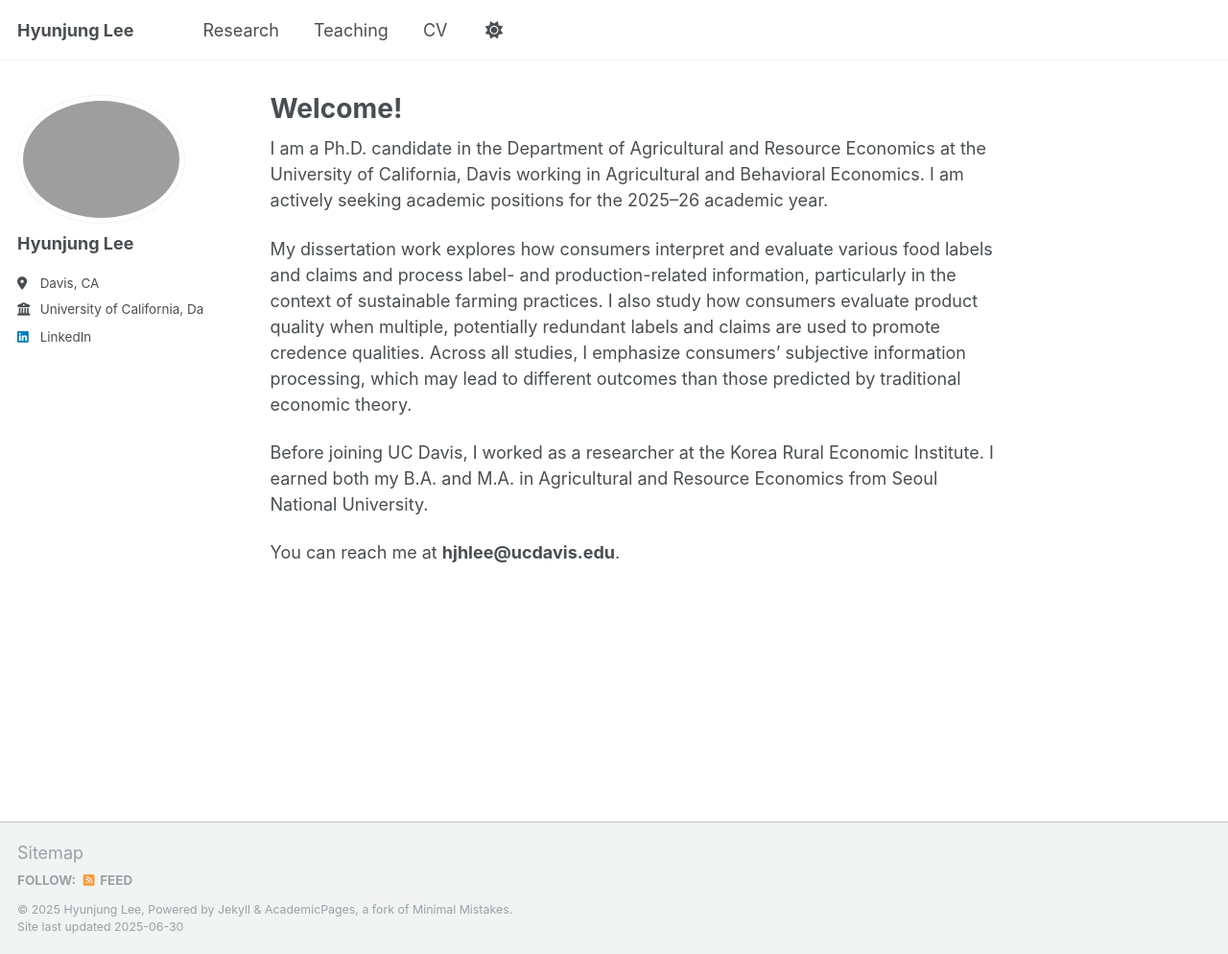
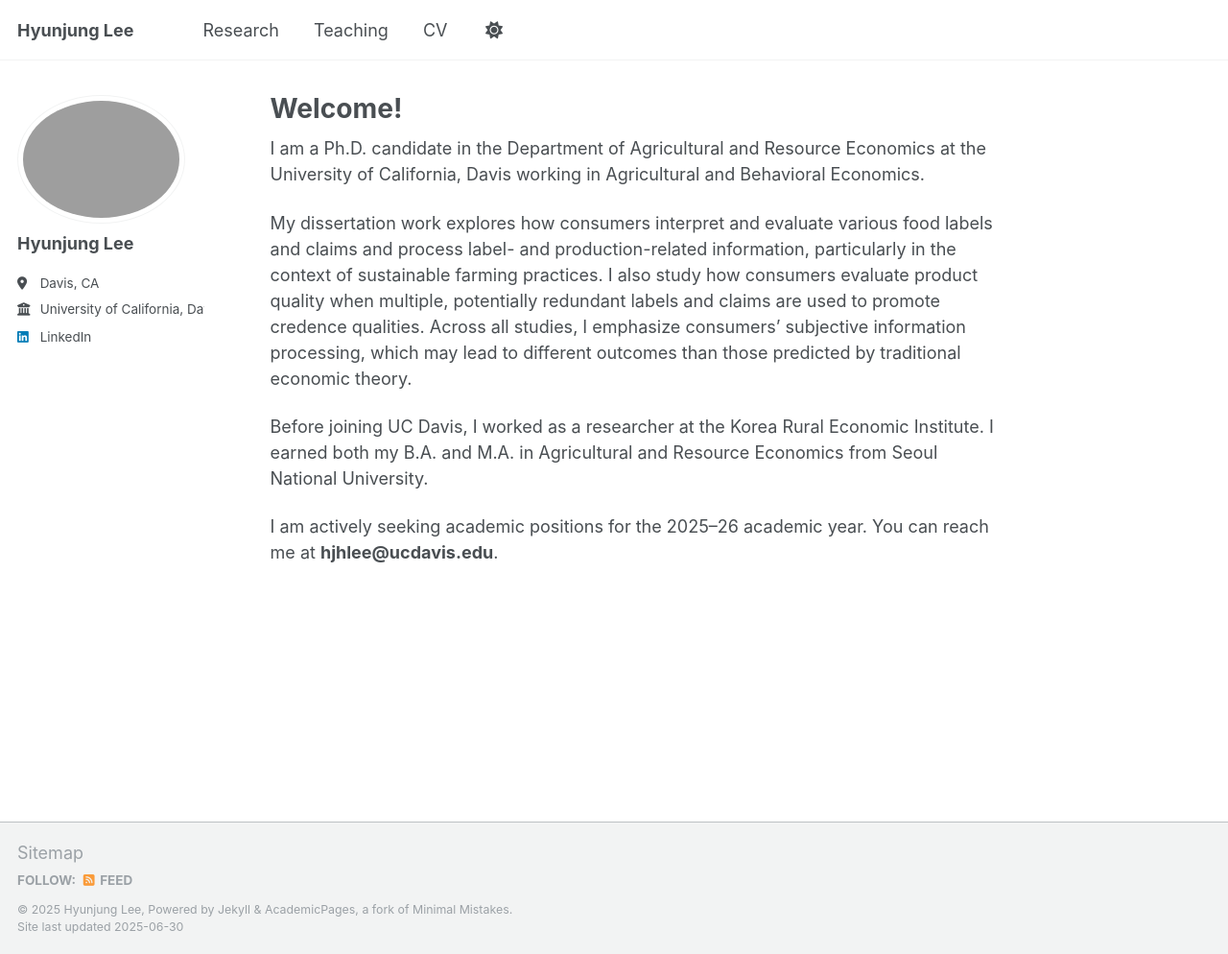
Before and after one commit to Hyunjung-agLee/hyunjung-aglee, a Jekyll site: the page built from _pages/about.md, in a window 1280 px wide and 994 px high. Shown: the whole window at 96% size. Built offline with Jekyll 4.4.1, drawn with Linux system fonts in a browser that asks for light colours; a script that is not in the unit is left out.

```diff
--- a/_pages/about.md
+++ b/_pages/about.md
@@ -8,10 +8,10 @@ redirect_from:
   - /about.html
 ---
 
-I am a Ph.D. candidate in the Department of Agricultural and Resource Economics at the University of California, Davis working in Agricultural and Behavioral Economics. I am actively seeking academic positions for the 2025–26 academic year.
+I am a Ph.D. candidate in the Department of Agricultural and Resource Economics at the University of California, Davis working in Agricultural and Behavioral Economics.
 
 My dissertation work explores how consumers interpret and evaluate various food labels and claims and process label- and production-related information, particularly in the context of sustainable farming practices. I also study how consumers evaluate product quality when multiple, potentially redundant labels and claims are used to promote credence qualities. Across all studies, I emphasize consumers’ subjective information processing, which may lead to different outcomes than those predicted by traditional economic theory.
 
 Before joining UC Davis, I worked as a researcher at the Korea Rural Economic Institute. I earned both my B.A. and M.A. in Agricultural and Resource Economics from Seoul National University.
 
-You can reach me at **hjhlee@ucdavis.edu**.
+I am actively seeking academic positions for the 2025–26 academic year. You can reach me at **hjhlee@ucdavis.edu**.
```
